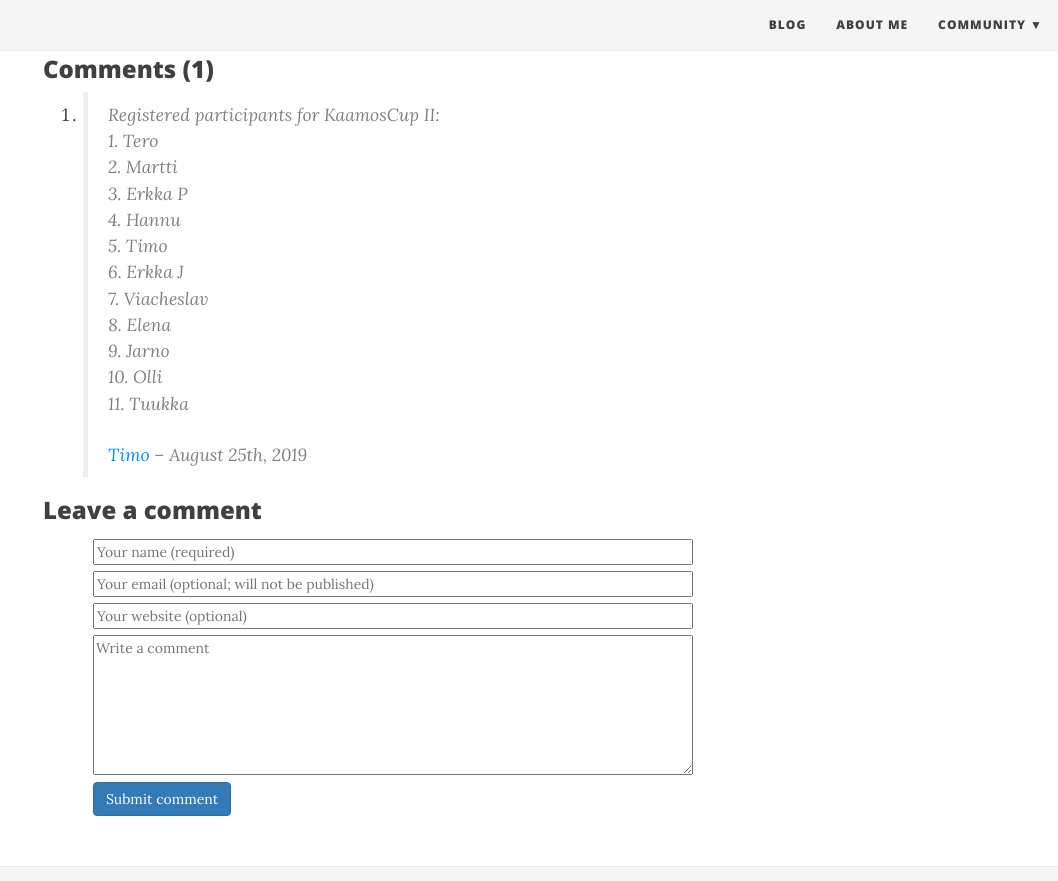
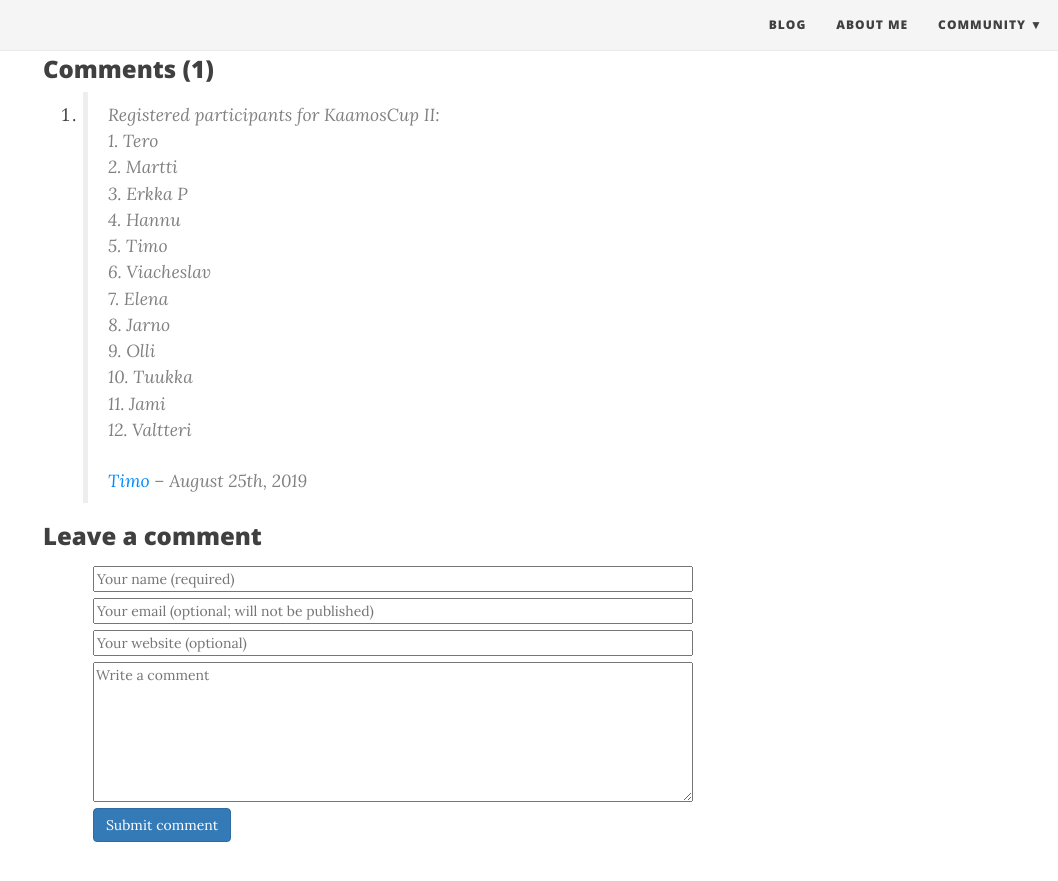
Before and after one commit to tmikonen/quantitatively, a Jekyll site: the page built from _posts/2019-08-18-announcing-kaamoscup-2.md, in a window 1280 px wide and 900 px high, scrolled down 5990 px. Shown: the top 881 px of the window, without its empty margins (222-1280 px from the left). Built offline with Jekyll 4.4.1, drawn with Linux system fonts in a browser that asks for light colours; nearby versions of some CDN libraries.

Commit message:
Added KaamosCup II registered participants

```diff
--- a/_data/comments/announcing-kaamoscup-2/201908251736.yml
+++ b/_data/comments/announcing-kaamoscup-2/201908251736.yml
@@ -9,9 +9,10 @@ message: "Registered participants for KaamosCup II:<br>
   3. Erkka P<br>
   4. Hannu<br>
   5. Timo<br>
-  6. Erkka J<br>
-  7. Viacheslav<br>
-  8. Elena<br>
-  9. Jarno<br>
-  10. Olli<br>
-  11. Tuukka<br>"
+  6. Viacheslav<br>
+  7. Elena<br>
+  8. Jarno<br>
+  9. Olli<br>
+  10. Tuukka<br>
+  11. Jami <br>
+  12. Valtteri <br>"
```
